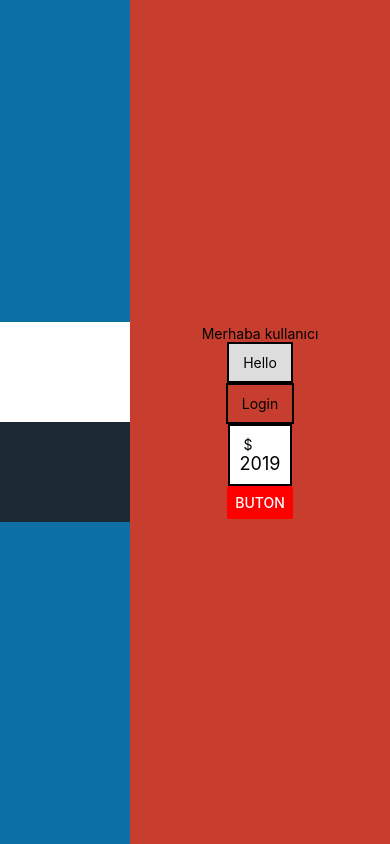
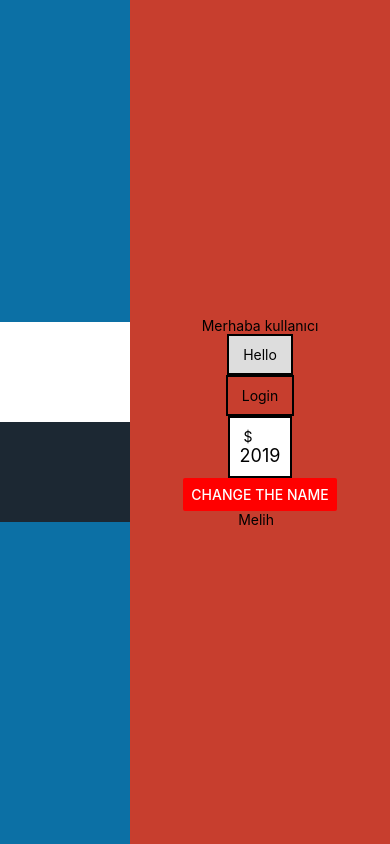
Before and after one commit to Mlhozgr/ReactNativeProcess, a React Native app: screen / in a window 390 px wide. Built offline with nearby package versions, Linux system fonts and the light colour scheme.

Commit message:
state isim değiştirme

```diff
--- a/App.js
+++ b/App.js
@@ -5,8 +5,15 @@ import { StyleSheet, Text, View,Button} from 'react-native';
 import Card from './src/components/Card';
 
 export default class App extends Component {
-  onPressDetail = () => {                     /* Butonun çağıracağı event */
-    alert('Detail');
+  state = {
+    name :'Melih'
+  };
+  onPressNameChange = () => {                     /* Butonun çağıracağı event */
+    this.setState({                               /*State değerini değiştirmek için setState    */
+        name : 'Özgör'
+    }) ;
+
+
   };
 
   render() {
@@ -24,11 +31,17 @@ export default class App extends Component {
           <Card text='Login' />
           <Card deneme1={2019} text='$' backgroundColor='#fff'/>
           <Button
-                title='BUTON'                           /* Buton işlemleri */
+                title='Change The Name'                           /* Buton işlemleri */
                 color='red'
-                onPress={this.onPressDetail}
+                onPress={this.onPressNameChange}
                 />
+
+              <View>
+            <Text  /* statein çağrılma şekli */ >{this.state.name}  </Text>
+              </View>
         </View>
+
+
       </View>
     );
   }
```
